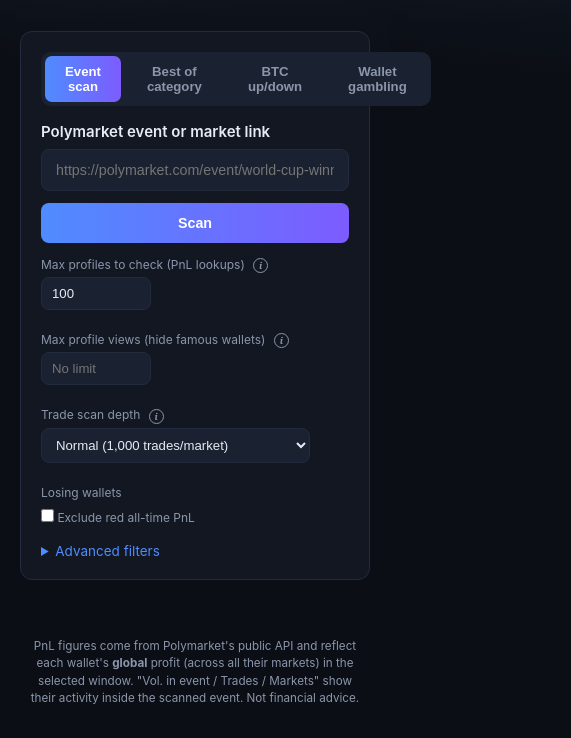
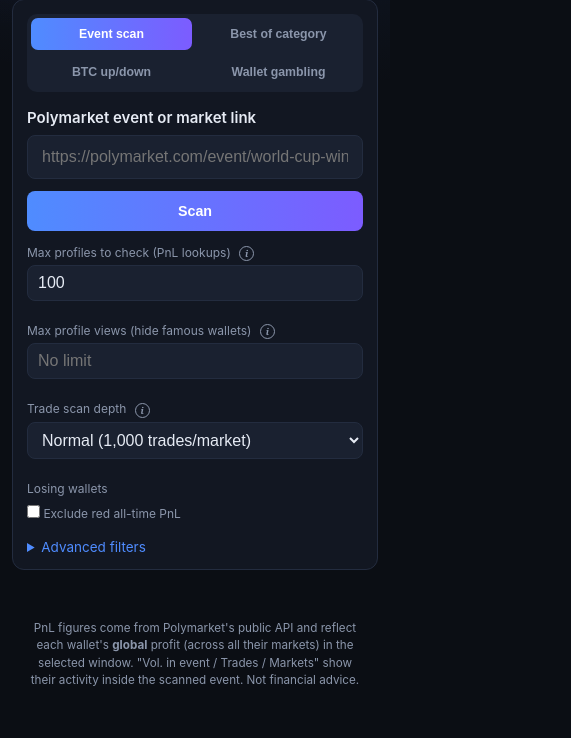
Before and after one commit to tomf07/polymarket-wallet-scanner, a plain HTML site: page index.html in a window 390 px wide. Shown: the part 127-865 px from the top of the page, 571 px wide, since content can reach past the window. Drawn offline with Linux system fonts and the light colour scheme.

Commit message:
mobile layout fixes

```diff
--- a/styles.css
+++ b/styles.css
@@ -25,6 +25,7 @@
   min-height: 100vh;
   display: flex;
   flex-direction: column;
+  overflow-x: hidden;
 }
 
 header {
@@ -585,6 +586,52 @@
 footer p { max-width: 760px; margin: 0 auto; line-height: 1.5; }
 
 @media (max-width: 640px) {
-  .input-row { flex-direction: column; }
-  .primary, .danger { width: 100%; }
+  header { padding: 24px 16px 6px; }
+  .logo { font-size: 1.65rem; }
+  .tagline { font-size: 0.88rem; }
+  main { padding: 12px 12px 32px; }
+  .card { padding: 14px; }
+
+  .main-tabs {
+    width: 100%;
+    flex-wrap: wrap;
+  }
+  .main-tab {
+    flex: 1 1 45%;
+    padding: 9px 6px;
+    font-size: 0.82rem;
+  }
+
+  .input-row { flex-direction: column; align-items: stretch; }
+  .primary, .danger, #degen-btn { width: 100%; }
+
+  .option { width: 100%; }
+  .option select,
+  .option input[type="number"] { width: 100%; }
+
+  .filter-title { min-width: 0; width: 100%; }
+  .inline-label input.pct { width: 84px; }
+
+  /* 16px inputs stop iOS from zooming the whole page on focus */
+  #url-input,
+  .option select,
+  .option input[type="number"],
+  #panel-category select,
+  #panel-btc select,
+  .bounds-grid input,
+  .inline-label input {
+    font-size: 16px;
+  }
+
+  /* tooltips become a fixed banner at the top of the screen - they can
+     never overflow the viewport no matter where the icon sits */
+  .info::after {
+    position: fixed;
+    top: 12px;
+    left: 12px;
+    right: 12px;
+    bottom: auto;
+    width: auto;
+    max-width: none;
+  }
 }
```
